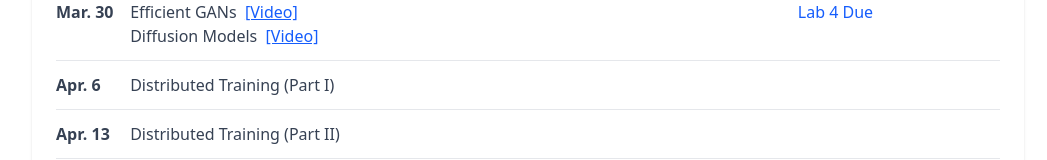
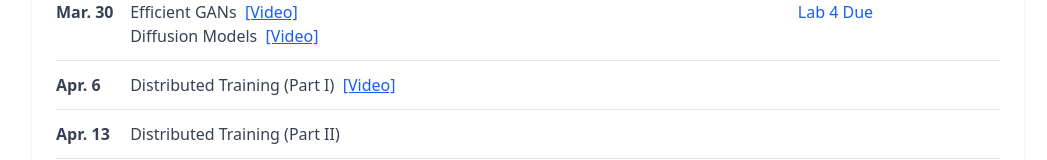
Before and after one commit to NEXUS-Pitt/nexus-pitt.github.io, a React (Vite) app: page /#/course in a window 1280 px wide. Shown: the part 1815-1975 px from the top of the page, without its empty margins (112-1159 px from the left). Built offline with nearby package versions, Linux system fonts and the light colour scheme; a web font is replaced by a local one.

Commit message:
Update CoursePage.tsx

```diff
--- a/src/components/Course/CoursePage.tsx
+++ b/src/components/Course/CoursePage.tsx
@@ -239,7 +239,9 @@ const CoursePage: React.FC = () => {
                                     </tr>
                                     <tr className="border-b border-gray-200">
                                         <td className="py-3 font-semibold">Apr. 6</td>
-                                        <td className="py-3">Distributed Training (Part I)</td>
+                                        <td className="py-3">Distributed Training (Part I)
+                                        &nbsp;<a href="https://youtu.be/uJ61xHRMwG8" className="text-blue-600 underline" target="_blank" rel="noopener noreferrer">[Video]</a>
+										</td>
                                         <td className="py-3 text-blue-600">
                                         </td>
                                     </tr>
```
